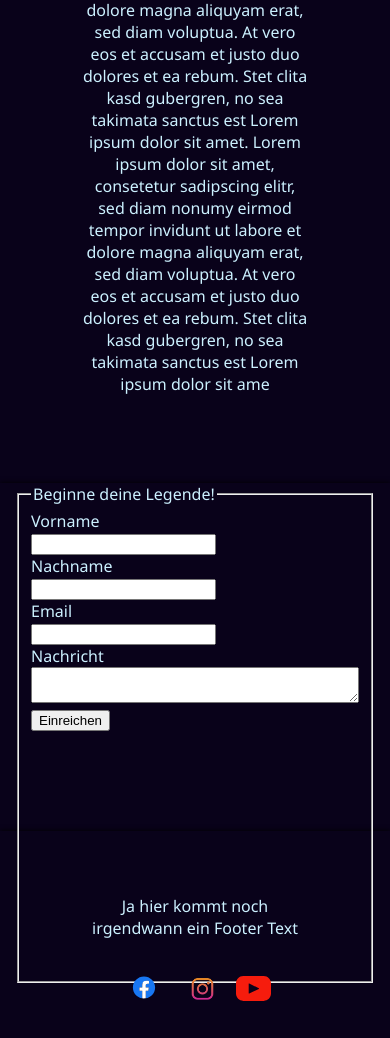
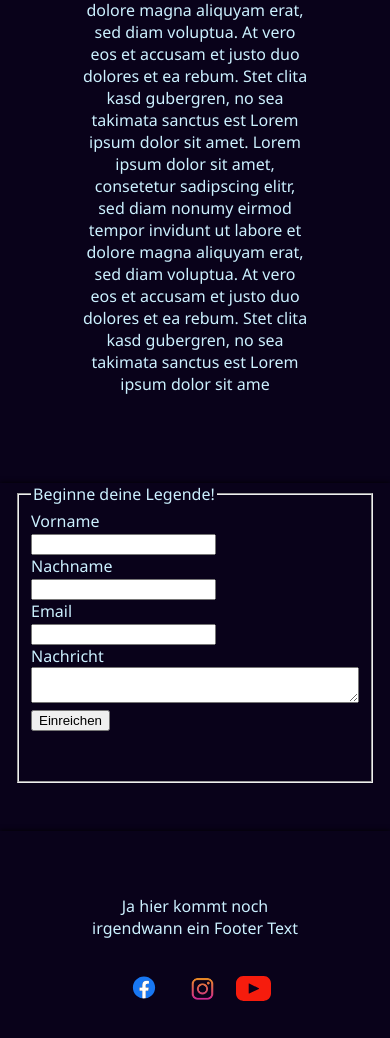
Before and after one commit to SearchSherlock/OnePager-DnD, a plain HTML site: page index.html in a window 390 px wide. Shown: the part 8429-9467 px from the top of the page. Drawn offline with Linux system fonts and the light colour scheme.

Commit message:
höhe passt rest noch kas

```diff
--- a/assets/css/stylesheet.css
+++ b/assets/css/stylesheet.css
@@ -275,6 +275,9 @@ img {
 		width: 80%;
 		height: 400px;
 	}
+	#form-field {
+		height: 400px;
+	}
 }
 
 @media only screen and (min-width: 373px) and (max-width: 767px) {
@@ -282,6 +285,9 @@ img {
 	width: 360px;
 	height: 300px;
 }
+#form-field {
+	height: 300px;
+}
 }
 
 @media only screen and (min-width: 1280px) {}
```
